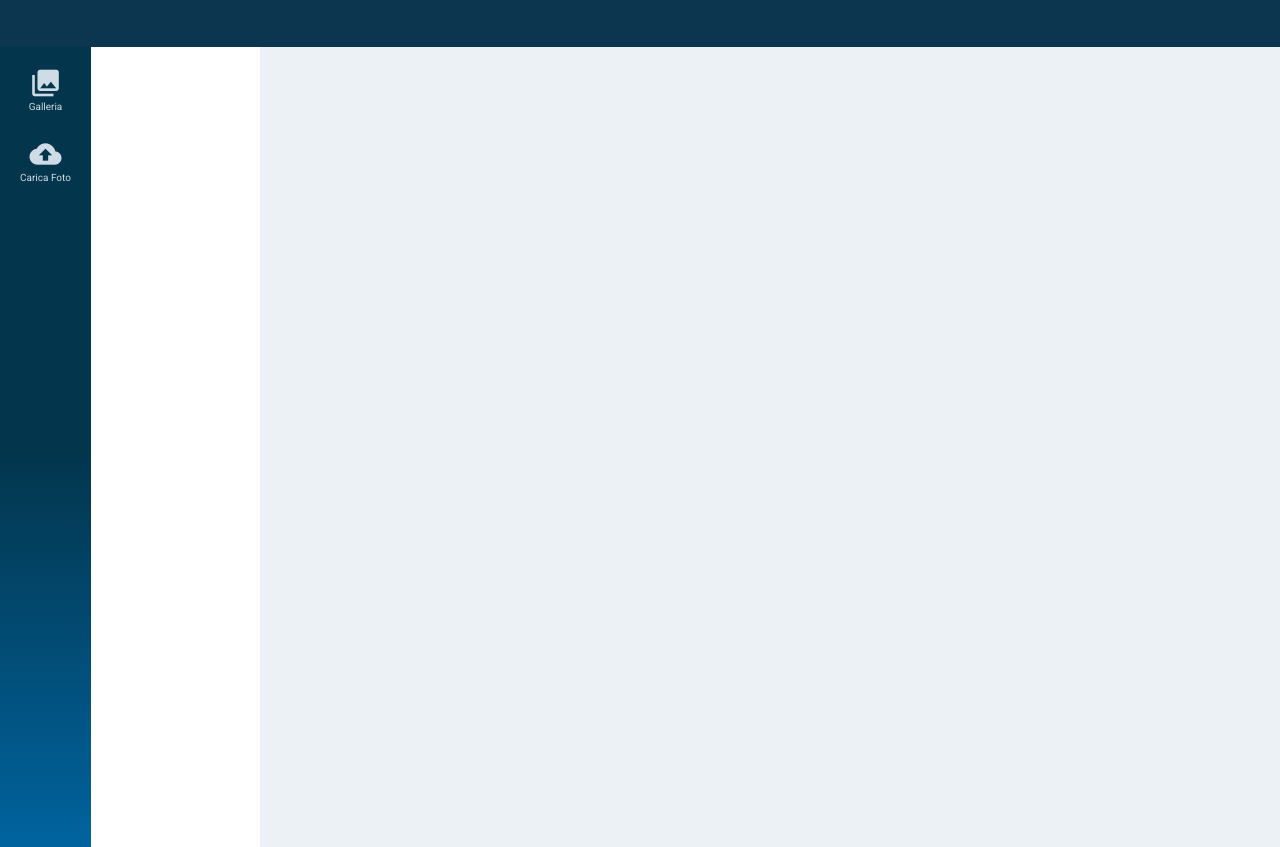
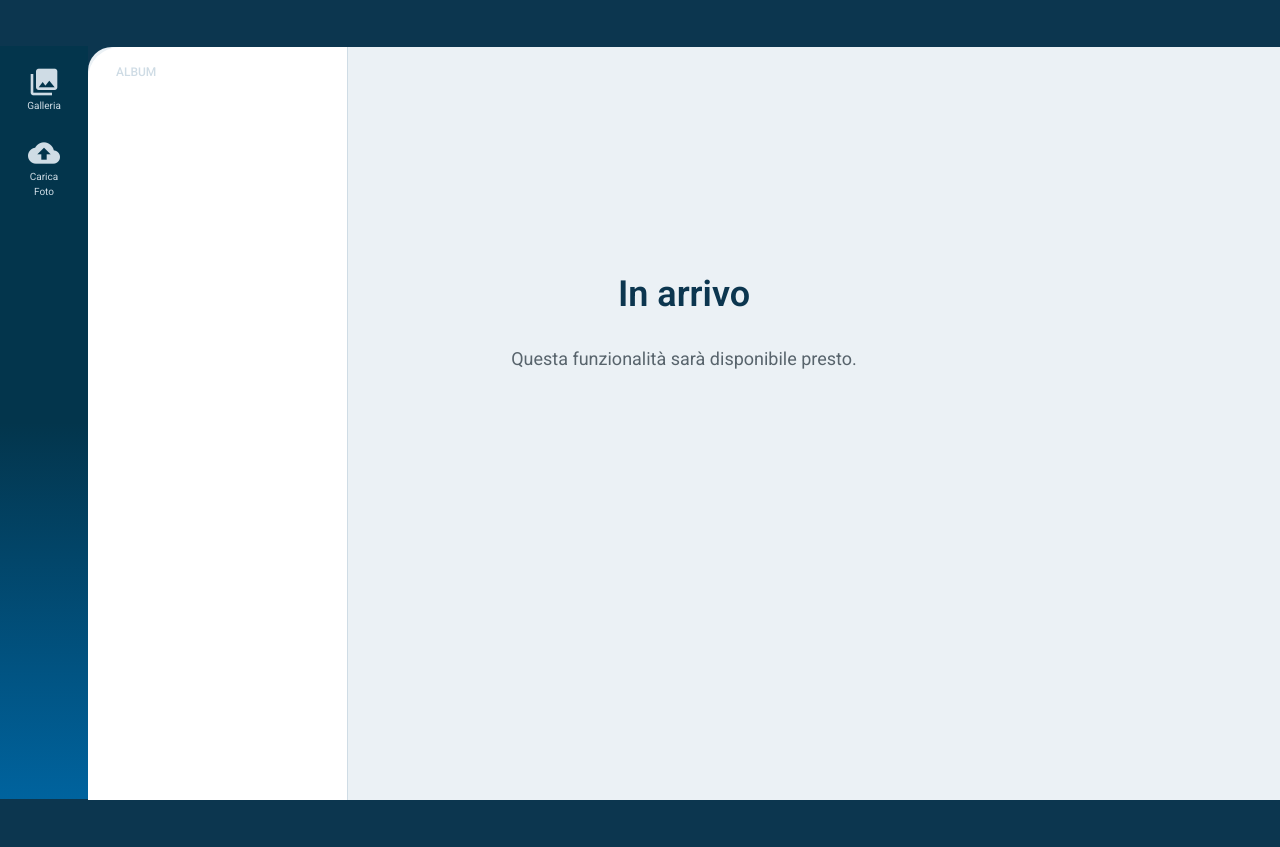
Before and after one commit to AndreanaPerla/progetto-fe-digitalpa, a Vue app in the folder photo-gallery/: page /albums in a window 1280 px wide. After the commit the page ends 800 px from the top, so only its background shows below. Built offline with nearby package versions, Linux system fonts and the light colour scheme.

Commit message:
add LateralSidebar & add new submenu routes

```diff
--- a/photo-gallery/src/App.vue
+++ b/photo-gallery/src/App.vue
@@ -2,19 +2,33 @@
   <div id="app-main">
     <div class="app-top"></div>
     <Navbar />
-    <main class="main-content">
+    <main class="main-content" :class="{ 'with-submenu': isSubmenuOpen }">
       <RouterView />
     </main>
+    <LateralSidebar />
   </div>
 </template>
 
 <script>
+import { computed } from "vue";
+import { useStore } from "vuex";
 import Navbar from "./components/Navbar.vue";
+import LateralSidebar from "./components/LateralSidebar.vue";
 
 export default {
   name: "App",
   components: {
     Navbar,
+    LateralSidebar,
+  },
+  setup() {
+    const store = useStore();
+
+    const isSubmenuOpen = computed(() => store.state.sidebarOpen);
+
+    return {
+      isSubmenuOpen,
+    };
   },
 };
 </script>
--- /dev/null
+++ b/photo-gallery/src/components/LateralSidebar.vue
@@ -0,0 +1,67 @@
+<template>
+  <transition name="submenu-slide">
+    <aside v-if="isOpen" class="submenu-sidebar">
+      <div class="submenu-header">
+        <h3 class="submenu-title mb-1">{{ sidebarTitle }}</h3>
+      </div>
+      <nav class="submenu-nav">
+        <router-link
+          v-for="item in sidebarItems"
+          :key="item.id"
+          :to="item.path"
+          @click="closeSidebar"
+          class="submenu-link"
+          :class="{ active: $route.path === item.path }"
+        >
+          <span class="submenu-text">{{ item.title }}</span>
+        </router-link>
+      </nav>
+    </aside>
+  </transition>
+</template>
+
+<script>
+import { computed } from "vue";
+import { useStore } from "vuex";
+import { useRoute, useRouter } from "vue-router";
+
+export default {
+  name: "LateralSidebar",
+  setup() {
+    const store = useStore();
+    const route = useRoute();
+    const router = useRouter();
+
+    const isOpen = computed(() => store.state.sidebarOpen);
+
+    const sidebarItems = computed(() => {
+      const currentRoute = router
+        .getRoutes()
+        .find((r) => r.path === route.path);
+      return currentRoute?.meta?.submenu || [];
+    });
+
+    const sidebarTitle = computed(() => {
+      return route.name;
+    });
+
+    const closeSidebar = () => {
+      store.commit("SET_SIDEBAR_OPEN", false);
+    };
+
+    const handleItemClick = (item) => {
+      if (item.action) {
+        item.action();
+      }
+    };
+
+    return {
+      isOpen,
+      sidebarItems,
+      sidebarTitle,
+      closeSidebar,
+      handleItemClick,
+    };
+  },
+};
+</script>
--- a/photo-gallery/src/components/Navbar.vue
+++ b/photo-gallery/src/components/Navbar.vue
@@ -5,6 +5,7 @@
         v-for="route in navbarRoutes"
         :key="route.name"
         :to="route.path"
+        @click="handleRouteClick(route)"
         class="sidebar-link mb-2"
         :class="{ active: $route.path === route.path }"
       >
@@ -18,11 +19,13 @@
 <script>
 import { computed } from "vue";
 import { useRouter } from "vue-router";
+import { useStore } from "vuex";
 
 export default {
   name: "Navbar",
   setup() {
     const router = useRouter();
+    const store = useStore();
 
     const navbarRoutes = computed(() => {
       return router
@@ -36,8 +39,14 @@ export default {
         }));
     });
 
+    const handleRouteClick = (route) => {
+      router.push(route.path);
+      store.commit("SET_SIDEBAR_OPEN", true);
+    };
+
     return {
       navbarRoutes,
+      handleRouteClick,
     };
   },
 };
--- a/photo-gallery/src/router/index.js
+++ b/photo-gallery/src/router/index.js
@@ -2,6 +2,7 @@ import { createRouter, createWebHistory } from "vue-router";
 import Gallery from "../views/Gallery.vue";
 import Upload from "../views/Upload.vue";
 import PhotoDetail from "../views/PhotoDetail.vue";
+import ComingSoon from "../views/ComingSoon.vue";
 
 const routes = [
   {
@@ -11,6 +12,33 @@ const routes = [
     meta: {
       showInNavbar: true,
       icon: "photo_library",
+      submenu: [
+        {
+          id: "all-photos",
+          title: "Tutte le foto",
+          path: "/",
+        },
+        {
+          id: "recent",
+          title: "Recenti",
+          path: "/recent",
+        },
+        {
+          id: "favorites",
+          title: "Preferite",
+          path: "/favorites",
+        },
+        {
+          id: "albums",
+          title: "Album",
+          path: "/albums",
+        },
+        {
+          id: "search",
+          title: "Cerca",
+          path: "/search",
+        },
+      ],
     },
   },
   {
@@ -20,7 +48,64 @@ const routes = [
     meta: {
       showInNavbar: true,
       icon: "cloud_upload",
+      submenu: [
+        {
+          id: "upload-single",
+          title: "Una o più foto",
+          path: "/upload",
+        },
+        {
+          id: "from-camera",
+          title: "Da fotocamera",
+          path: "/upload/camera",
+        },
+        {
+          id: "from-url",
+          title: "Da URL",
+          path: "/upload/url",
+        },
+        {
+          id: "bulk-import",
+          title: "Importazione bulk",
+          path: "/upload/bulk",
+        },
+      ],
     },
+  },
+  {
+    path: "/recent",
+    name: "Recenti",
+    component: ComingSoon,
+  },
+  {
+    path: "/favorites",
+    name: "Preferite",
+    component: ComingSoon,
+  },
+  {
+    path: "/albums",
+    name: "Album",
+    component: ComingSoon,
+  },
+  {
+    path: "/search",
+    name: "Cerca",
+    component: ComingSoon,
+  },
+  {
+    path: "/upload/camera",
+    name: "Da fotocamera",
+    component: ComingSoon,
+  },
+  {
+    path: "/upload/url",
+    name: "Da URL",
+    component: ComingSoon,
+  },
+  {
+    path: "/upload/bulk",
+    name: "Importazione bulk",
+    component: ComingSoon,
   },
   {
     path: "/photo/:id",
--- a/photo-gallery/src/store/index.js
+++ b/photo-gallery/src/store/index.js
@@ -5,6 +5,7 @@ export default createStore({
     photos: [],
     loading: false,
     error: null,
+    sidebarOpen: true,
   },
   mutations: {
     SET_PHOTOS(state, photos) {
@@ -15,6 +16,9 @@ export default createStore({
     },
     SET_ERROR(state, error) {
       state.error = error;
+    },
+    SET_SIDEBAR_OPEN(state, isOpen) {
+      state.sidebarOpen = isOpen;
     },
   },
   actions: {
--- a/photo-gallery/src/style/_general.css
+++ b/photo-gallery/src/style/_general.css
@@ -21,6 +21,7 @@
   --space-2xl: 48px;
 
   /* border radius */
+  --radius-xs: 4px;
   --radius-sm: 8px;
   --radius-md: 12px;
   --radius-lg: 16px;
@@ -46,19 +47,31 @@
   font-family: var(--font-family);
 }
 
-#app-main {
-  min-height: 100vh;
+body {
+  background-color: var(--main-color);
+  margin: 0;
+  padding: 0;
 }
 
+/* #app-main {
+  min-height: 100vh;
+} */
+
 .app-top {
+  position: fixed;
+  top: 0;
+  left: 0;
+  right: 0;
   height: 47px;
   background-color: var(--main-color);
 }
 
 .main-content {
   flex: 1;
-  margin-left: var(--sidebar-width);
+  margin-left: 88px;
+  margin-top: 47px;
   padding: var(--space-xl);
   background-color: var(--light-blue);
-  min-height: 100vh;
+  min-height: calc(100vh - 47px);
+  border-radius: var(--radius-xl) 0 0 0;
 }
--- a/photo-gallery/src/style/_navbar.css
+++ b/photo-gallery/src/style/_navbar.css
@@ -1,8 +1,10 @@
+/* navbar */
 .sidebar {
   position: fixed;
   left: 0;
-  top: 47px;
-  height: 100vh;
+  top: 46px;
+  width: 88px;
+  height: calc(100vh - 47px);
   background: linear-gradient(
     0deg,
     var(--grad-blue-light) 0%,
@@ -32,6 +34,7 @@
   color: var(--grey);
   text-decoration: none;
   transition: all 0.3s ease;
+  cursor: pointer;
 }
 
 .sidebar-link:hover {
@@ -64,9 +67,74 @@
 .link-text {
   font-size: var(--font-size-xxs);
   font-weight: 400;
+  text-align: center;
 }
 
 .sidebar-link.active .link-text {
   color: var(--main-color);
   font-weight: 700;
 }
+
+/* submenu-sidebar */
+.submenu-sidebar {
+  position: fixed;
+  left: 88px;
+  top: 47px;
+  width: var(--sidebar-width);
+  height: calc(100vh - 47px);
+  background: var(--white);
+  border-right: 1px solid var(--grey);
+  border-radius: var(--radius-xxl) 0 0 0;
+  z-index: 999;
+  display: flex;
+  flex-direction: column;
+  padding: var(--space-xs) 0 var(--space-sm) var(--space-sm);
+}
+
+.submenu-title {
+  padding: var(--space-xs) var(--space-md);
+  font-size: var(--font-size-xs);
+  text-transform: uppercase;
+  color: var(--grey);
+  font-weight: 500;
+}
+
+.submenu-nav {
+  flex: 1;
+  display: flex;
+  flex-direction: column;
+}
+
+.submenu-link {
+  display: flex;
+  align-items: center;
+  padding: var(--space-xs) var(--space-md);
+  border-radius: var(--radius-xs) 0 0 var(--radius-xs);
+  color: var(--main-color);
+  text-decoration: none;
+  transition: all 0.3s ease;
+}
+
+.submenu-link:hover {
+  background-color: var(--light-blue);
+}
+
+.submenu-link.active {
+  background: linear-gradient(
+    270deg,
+    var(--grad-green-light) 0%,
+    var(--grad-green-dark) 100%
+  );
+  color: var(--white);
+}
+
+.submenu-text {
+  font-size: var(--font-size-sm);
+  color: var(--main-color);
+  font-weight: 500;
+}
+
+.submenu-link.active .submenu-text {
+  color: var(--white);
+  font-weight: 600;
+}
--- /dev/null
+++ b/photo-gallery/src/views/ComingSoon.vue
@@ -0,0 +1,43 @@
+<template>
+  <div class="coming-soon">
+    <div class="coming-soon-content">
+      <h1 class="coming-soon-title">In arrivo</h1>
+      <p class="coming-soon-message">
+        Questa funzionalità sarà disponibile presto.
+      </p>
+    </div>
+  </div>
+</template>
+
+<script>
+export default {
+  name: "ComingSoon",
+};
+</script>
+
+<style scoped>
+.coming-soon {
+  display: flex;
+  align-items: center;
+  justify-content: center;
+  min-height: 60vh;
+  text-align: center;
+}
+
+.coming-soon-content {
+  padding: var(--space-2xl);
+}
+
+.coming-soon-title {
+  font-size: var(--font-size-4xl);
+  color: var(--main-color);
+  margin-bottom: var(--space-lg);
+  font-weight: 600;
+}
+
+.coming-soon-message {
+  font-size: var(--font-size-lg);
+  color: var(--title);
+  opacity: 0.7;
+}
+</style>
--- a/photo-gallery/src/views/Gallery.vue
+++ b/photo-gallery/src/views/Gallery.vue
@@ -1,6 +1,7 @@
 <template>
   <div>
-    <h1 class="text-3xl font-bold text-gray-800 mb-6">Galleria Fotografica</h1>
+    <h1 class="text-3xl font-bold text-gray-800 mb-6">galleria immagini</h1>
+    <!-- <h1 class="text-3xl font-bold text-gray-800 mb-6">Galleria Fotografica</h1>
 
     <div v-if="isLoading" class="text-center">
       <p class="text-lg text-gray-600">Caricamento foto...</p>
@@ -32,7 +33,7 @@
           <p class="text-xs text-gray-600 mt-1">{{ photo.fileSize }}</p>
         </div>
       </router-link>
-    </div>
+    </div> -->
   </div>
 </template>
 
```
